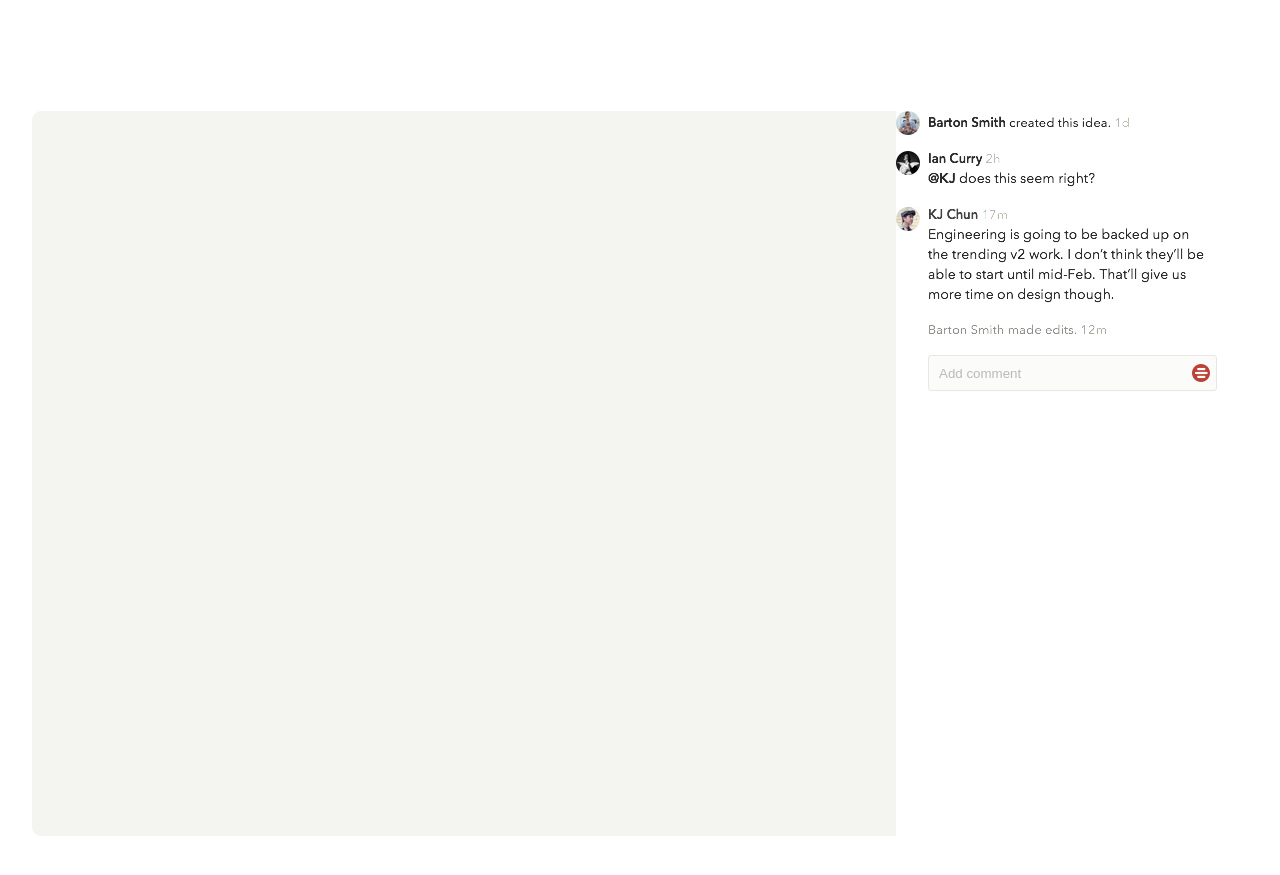
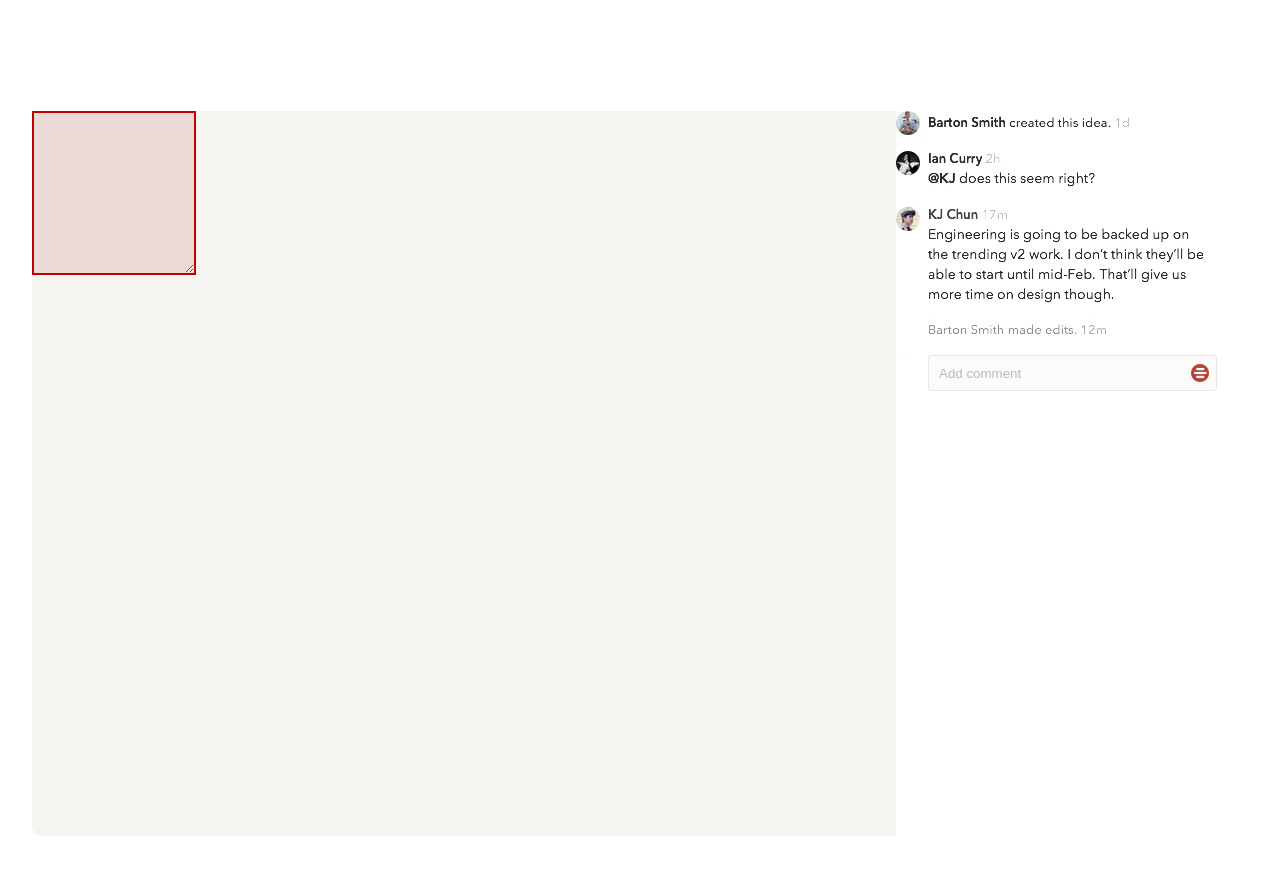
Before and after one commit to heavymeta/reload, a plain HTML site: page index.html in a window 1280 px wide. Shown: the part 59-934 px from the top of the page. Drawn offline with nearby package versions, Linux system fonts and the light colour scheme.

Commit message:
Adding red annotation square

```diff
--- a/css/screen.css
+++ b/css/screen.css
@@ -49,12 +49,25 @@ html, body {
 	margin-right: auto;
 }
 
+.canvas #annotation_box {
+	border: 2px solid #C30000;
+	resize: both;
+	background-color: rgba(162,0,0,.11);
+	height: 10em;
+	width: 10em;
+	position: absolute;
+	z-index: 1000;
+	overflow: auto;
+}
+
 .canvas img {
 	width: 100%;
 	max-width: 100%;
 	cursor: copy;
 }
 
+
+[draggable=true] { cursor: move; }
 [contenteditable="true"] { padding: 0px; outline: 0px dashed #fff; }
 
 .canvas #canvas_a {
@@ -109,9 +122,17 @@ html, body {
 }
 
 .sidebar #annotation_trigger {
-	margin-top: 9px;
-	margin-left: -25px;
+	margin-top: -27px;
+	margin-left: 295px;
 	position: absolute;
+	-webkit-animation: pulsate 1s ease-out;
+	-webkit-animation-iteration-count: infinite;
+}
+
+@-webkit-keyframes pulsate {
+    0% {-webkit-transform: opacity: 0.0;}
+    50% {opacity: 1.0;}
+    100% {-webkit-transform: opacity: 0.0;}
 }
 
 .sidebar input::-webkit-input-placeholder {
--- a/index.html
+++ b/index.html
@@ -6,6 +6,7 @@
   <title>Paper</title>
   <link rel="stylesheet" type="text/css" href="./css/screen.css" media="screen">
   <script src="https://ajax.googleapis.com/ajax/libs/jquery/1.12.0/jquery.min.js"></script>
+  <script src="https://code.jquery.com/ui/1.10.4/jquery-ui.min.js"></script>
   <meta name="viewport" content="width=device-width, initial-scale=1">
 </head>
 <body>
@@ -19,10 +20,13 @@
       <img id="comment_a" src="./img/comment.jpg">
       <img id="comment_b" src="./img/small_comments.jpg">
       <input type="text" placeholder="Add comment"></input>
-      <img id="annotation_trigger" src="img/annotation.png"></img>
+      <div id="annotation_trigger">
+        <img src="img/annotation.png"></img>
+      </div>
     </div>
     <div class="main">
       <div class="canvas">
+        <div id="annotation_box" draggable="true"v></div>
         <div id="canvas_a" contenteditable="true"></div>
         <div id="canvas_b" contenteditable="true"></div>
       </div>
@@ -31,6 +35,7 @@
   </div>
 
   <script src="js/reset.js"></script>
+  <script src="js/annotation.js"></script>
 
 </body>
 </html>
--- /dev/null
+++ b/js/annotation.js
@@ -0,0 +1,22 @@
+var annotation_active = false;
+
+$( "#annotation_box" ).draggable();
+
+$( "#annotation_trigger" ).click(function() {
+  $( "#annotation_trigger" ).addClass("annotation_active");
+  console.log("clicked");
+  annotation_active = true;
+});
+
+
+$("#canvas_a img").click(function(e) {
+
+  var posX = $(this).position().left,
+      posY = $(this).position().top;
+  console.log((e.pageX - posX) + ' , ' + (e.pageY - posY));
+
+  if (annotation_active = true) {
+    $("#annotation_box").css({top: (e.pageY - posY) + 90, left: (e.pageX - posX) - 50});
+  }
+
+});
```
